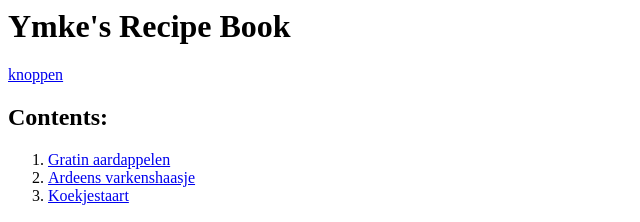
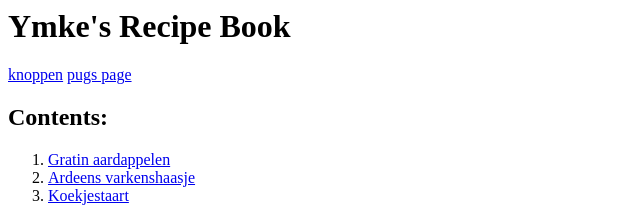
Before and after one commit to ymkevaes/ymkevaes.github.io, a plain HTML site: page index.html in a window 1280 px wide. Shown: the top 222 px of the page, 0-640 px from the left. Drawn offline with Linux system fonts and the light colour scheme.

Commit message:
Update index.html

```diff
--- a/index.html
+++ b/index.html
@@ -10,6 +10,7 @@
 
         <h1>Ymke's Recipe Book</h1>
         <a href="knoppen.html">knoppen</a>
+        <a href="https://ymkevaes.github.io/pugs_page.html">pugs page</a>
 
         <h2>Contents:</h2>
 
```
